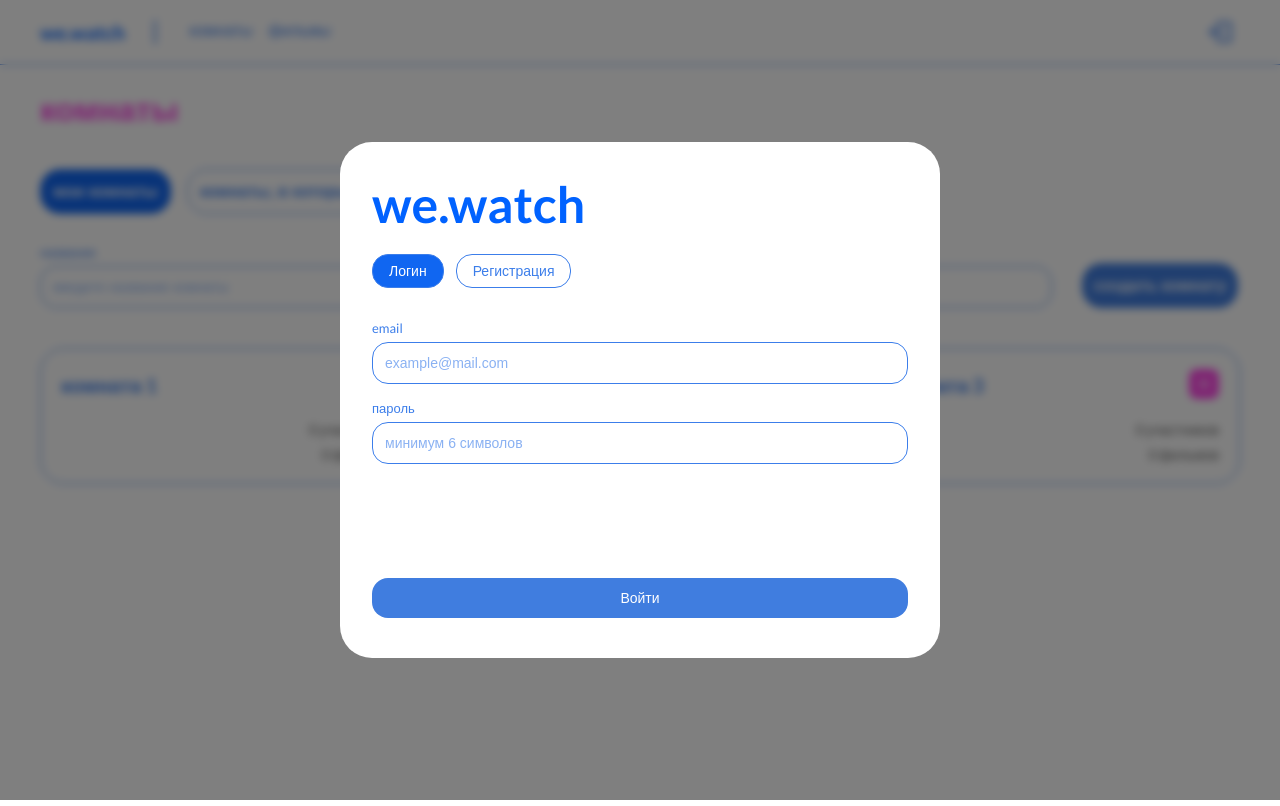
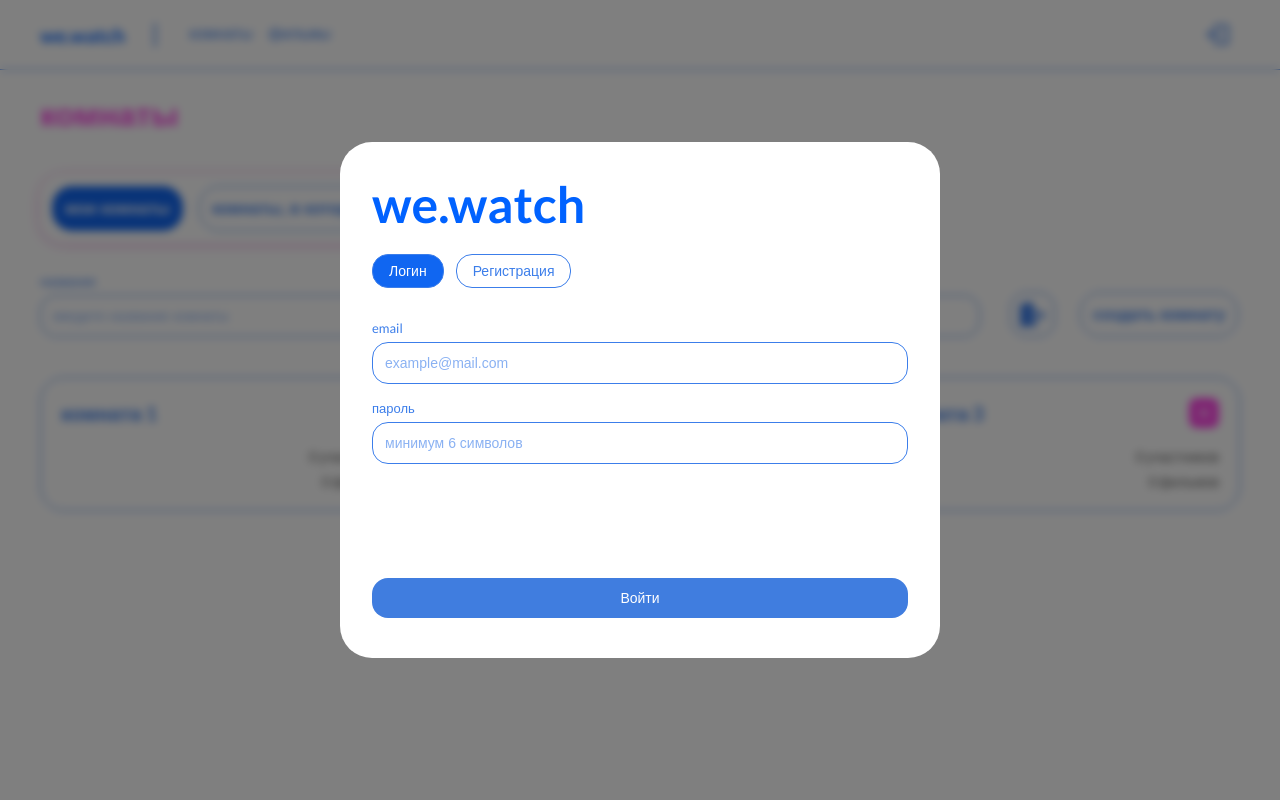
Before and after one commit to VlAnton/we.watch.frontend, a website built with Vite: page index.html in a window 1280 px wide. Built offline with nearby package versions, Linux system fonts and the light colour scheme; files whose address does not match are found by name.

Commit message:
added join room functionality

```diff
--- a/src/api/rooms/index.ts
+++ b/src/api/rooms/index.ts
@@ -1,6 +1,7 @@
 import { apiFetch } from '../client'
 import { MovieItem } from '../films/types'
 import {
+  Room,
   RoomAddMovieItem,
   RoomDetailsResponse,
   RoomPayload,
@@ -12,6 +13,16 @@ import {
 
 export function createRoom(payload: RoomPayload) {
   return apiFetch<RoomsPostResponse>('/api/rooms/', {
+    method: 'POST',
+    body: JSON.stringify(payload),
+    headers: {
+      'Content-Type': 'application/json'
+    }
+  })
+}
+
+export function joinRoom(payload: { code: string }) {
+  return apiFetch<{ success: boolean; room: Room }>('/api/rooms/join', {
     method: 'POST',
     body: JSON.stringify(payload),
     headers: {
--- a/src/components/Button/Button.ts
+++ b/src/components/Button/Button.ts
@@ -3,7 +3,7 @@ import buttonTemplate from './Button.html?raw'
 interface ButtonProps<TData = void> {
   text: string
   size?: 's' | 'm' | 'l'
-  type?: 'primary' | 'secondary' | 'secondary-altered' | 'transparent'
+  type?: 'primary' | 'secondary' | 'secondary-altered' | 'transparent' | 'outlined'
   width?: string
   onCLick?: (event?: MouseEvent) => void | Promise<TData>
 }
@@ -33,6 +33,11 @@ export function createButton(props: ButtonProps) {
       buttonRoot.style.backgroundColor = '#f3b9eb'
       buttonRoot.style.color = '#fff'
       break
+    case 'outlined':
+      buttonRoot.style.backgroundColor = 'transparent'
+      buttonRoot.style.color = '#3c7eea'
+      buttonRoot.style.border = '1px solid #3c7eea'
+      break
     case 'transparent':
       buttonRoot.style.backgroundColor = 'transparent'
       buttonRoot.style.color = '#3c7eea'
--- a/src/components/Header/Header.ts
+++ b/src/components/Header/Header.ts
@@ -51,7 +51,6 @@ export function createHeader(props: HeaderProps = {}): HTMLElement {
     for (const { instance, href } of tabs) {
       const isActive = path.startsWith(href)
       instance.toggleActive(isActive)
-      console.log(instance.isActive)
     }
   })
 
--- a/src/components/IconButton/IconButton.scss
+++ b/src/components/IconButton/IconButton.scss
@@ -1,10 +1,14 @@
 .icon-button {
   position: relative;
+  display: inline-flex;
+  align-items: center;
+  justify-content: center;
+  padding: 0;
   flex-shrink: 0;
   border-radius: 16px;
   font-size: 14px;
   font-weight: 500;
-  color: #407ddf;
+  color: #fff;
   cursor: pointer;
   transition:
     background-color 0.2s ease,
@@ -23,8 +27,8 @@
     pointer-events: none;
 
     svg {
-      width: 100%;
-      height: 100%;
+      width: 60%; // 100% — если нужен край в край без отступов от границ кнопки
+      height: 60%;
       display: block;
     }
   }
--- a/src/components/IconButton/IconButton.ts
+++ b/src/components/IconButton/IconButton.ts
@@ -4,7 +4,8 @@ import { parseSvg } from '@/utils/svg'
 
 import buttonTemplate from './IconButton.html?raw'
 
-type IconButtonType = 'primary' | 'secondary' | 'secondary-altered' | 'transparent'
+type IconButtonType =
+  'primary' | 'secondary' | 'secondary-altered' | 'transparent' | 'outlined'
 
 interface IconButtonProps<TData = void> {
   icon: string | SVGElement | HTMLElement
@@ -46,6 +47,11 @@ export function createIconButton(props: IconButtonProps): IconButton {
         buttonRoot.style.backgroundColor = '#f3b9eb'
         buttonRoot.style.color = '#fff'
         break
+      case 'outlined':
+        buttonRoot.style.backgroundColor = 'transparent'
+        buttonRoot.style.color = '#3c7eea'
+        buttonRoot.style.border = '1px solid #3c7eea'
+        break
       case 'transparent':
         buttonRoot.style.backgroundColor = 'transparent'
         buttonRoot.style.color = '#3c7eea'
@@ -67,8 +73,8 @@ export function createIconButton(props: IconButtonProps): IconButton {
       buttonRoot.style.borderRadius = '8px'
       break
     case 'm':
-      buttonRoot.style.height = '40px'
-      buttonRoot.style.width = '40px'
+      buttonRoot.style.height = '45px'
+      buttonRoot.style.width = '45px'
       break
     case 'l':
       buttonRoot.style.height = '60px'
--- /dev/null
+++ b/src/components/Modal/JoinRoomModal/JoinRoomModal.scss
@@ -0,0 +1,6 @@
+.join-room-modal {
+  display: flex;
+  flex-direction: column;
+  gap: 24px;
+  height: 100%;
+}
--- /dev/null
+++ b/src/components/Modal/JoinRoomModal/JoinRoomModal.ts
@@ -0,0 +1,53 @@
+import './JoinRoomModal.scss'
+
+import { joinRoom } from '@/api/rooms'
+import { createButton } from '@/components/Button/Button'
+import { createInputField } from '@/components/Input/Input'
+import { router } from '@/main'
+
+import { createBaseModal } from '../BaseModal/BaseModal'
+
+export function createJoinRoomModal() {
+  const modalRoot = document.createElement('form')
+  modalRoot.classList.add('join-room-modal')
+
+  const baseModalEl = createBaseModal({
+    content: modalRoot,
+    closable: true,
+    title: 'присоединиться к комнате'
+  })
+
+  const codeInput = createInputField({
+    required: true,
+    label: 'код комнаты',
+    id: 'room-code',
+    name: 'room-code',
+    placeholder: 'Введите код комнаты'
+  })
+
+  const submitBtn = createButton({
+    text: 'присоединиться',
+    size: 'm',
+    type: 'secondary',
+    width: '100%'
+  })
+
+  modalRoot.addEventListener('submit', (event: Event) => {
+    event.preventDefault()
+    event.stopImmediatePropagation()
+
+    const value = codeInput.getValue()
+    joinRoom({ code: value })
+      .then(({ room }) => {
+        router.navigate(`/rooms/${room.id}`)
+        baseModalEl.close()
+      })
+      .catch(() => {
+        codeInput.setError('Не удалось найти комнату по введённому коду')
+      })
+  })
+
+  modalRoot.appendChild(codeInput.element)
+  modalRoot.appendChild(submitBtn)
+  return baseModalEl
+}
--- a/src/pages/RoomsPage/RoomsPage.scss
+++ b/src/pages/RoomsPage/RoomsPage.scss
@@ -5,23 +5,33 @@
 
   &__filters {
     display: grid;
-    grid-template-columns: 1fr 158px;
+    grid-template-columns: 1fr 40px 160px;
     grid-template-areas:
-      'tabs tabs'
-      'search create';
+      'tabs tabs tabs'
+      'search join create';
+    align-items: flex-end;
     gap: 30px;
+
     width: 100%;
-    align-items: flex-end;
   }
 
   &__tabs {
+    padding: 12px;
+    border-radius: 24px;
+    box-shadow: 0 1px 12px -2px rgba(205, 74, 188, 0.7);
+
     grid-area: tabs;
+    width: fit-content;
     display: flex;
     gap: 16px;
   }
 
   &__search-field {
     grid-area: search;
+  }
+
+  &__join-btn {
+    grid-area: join;
   }
 
   &__create-btn {
--- a/src/pages/RoomsPage/RoomsPage.ts
+++ b/src/pages/RoomsPage/RoomsPage.ts
@@ -2,9 +2,12 @@ import './RoomsPage.scss'
 
 import { getJoinedRoomsList, getRoomsList } from '@/api/rooms'
 import type { Room } from '@/api/rooms/types'
+import joinSvg from '@/assets/icons/join.svg?raw'
 import { createButton } from '@/components/Button/Button'
+import { createIconButton } from '@/components/IconButton/IconButton'
 import { createInputField } from '@/components/Input/Input'
 import { createRoomModal } from '@/components/Modal/CreateRoomModal/CreateRoomModal'
+import { createJoinRoomModal } from '@/components/Modal/JoinRoomModal/JoinRoomModal'
 import { createRoomCard } from '@/components/RoomCard/RoomCard'
 import { createSkeleton } from '@/components/Skeleton/Skeleton'
 import { createTab } from '@/components/Tab/Tab'
@@ -187,17 +190,29 @@ export function renderRoomsPage(props: RoomsPageProps) {
   })
   searchField.element.classList.add('rooms-page__search-field')
 
+  const joinRoomModal = createJoinRoomModal()
+  const joinRoomBtn = createIconButton({
+    icon: joinSvg,
+    size: 'm',
+    type: 'outlined',
+    onClick() {
+      joinRoomModal.open()
+    }
+  })
+  joinRoomBtn.element.classList.add('rooms-page__join-btn')
+
   const createModal = createRoomModal()
-
   const createBtn = createButton({
     text: 'Создать комнату',
     size: 'm',
     width: 'fit-content',
+    type: 'outlined',
     onCLick: () => createModal.open()
   })
   createBtn.classList.add('rooms-page__create-btn')
 
   roomsListFiltersEl.appendChild(searchField.element)
+  roomsListFiltersEl.appendChild(joinRoomBtn.element)
   roomsListFiltersEl.appendChild(createBtn)
 
   if (props.isMocked) {
```
Also changed, not shown: src/assets/icons/join.svg (added).
